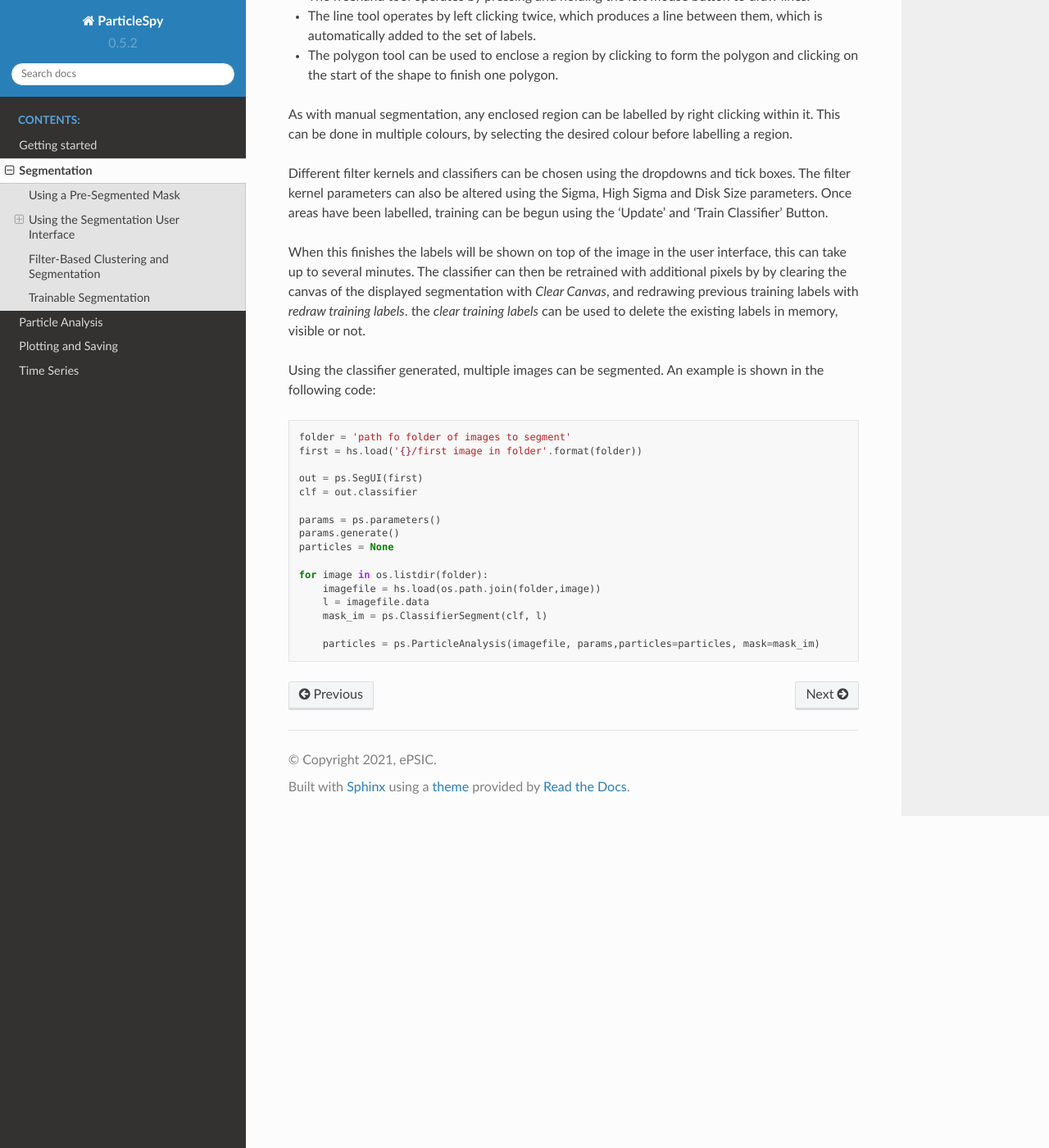
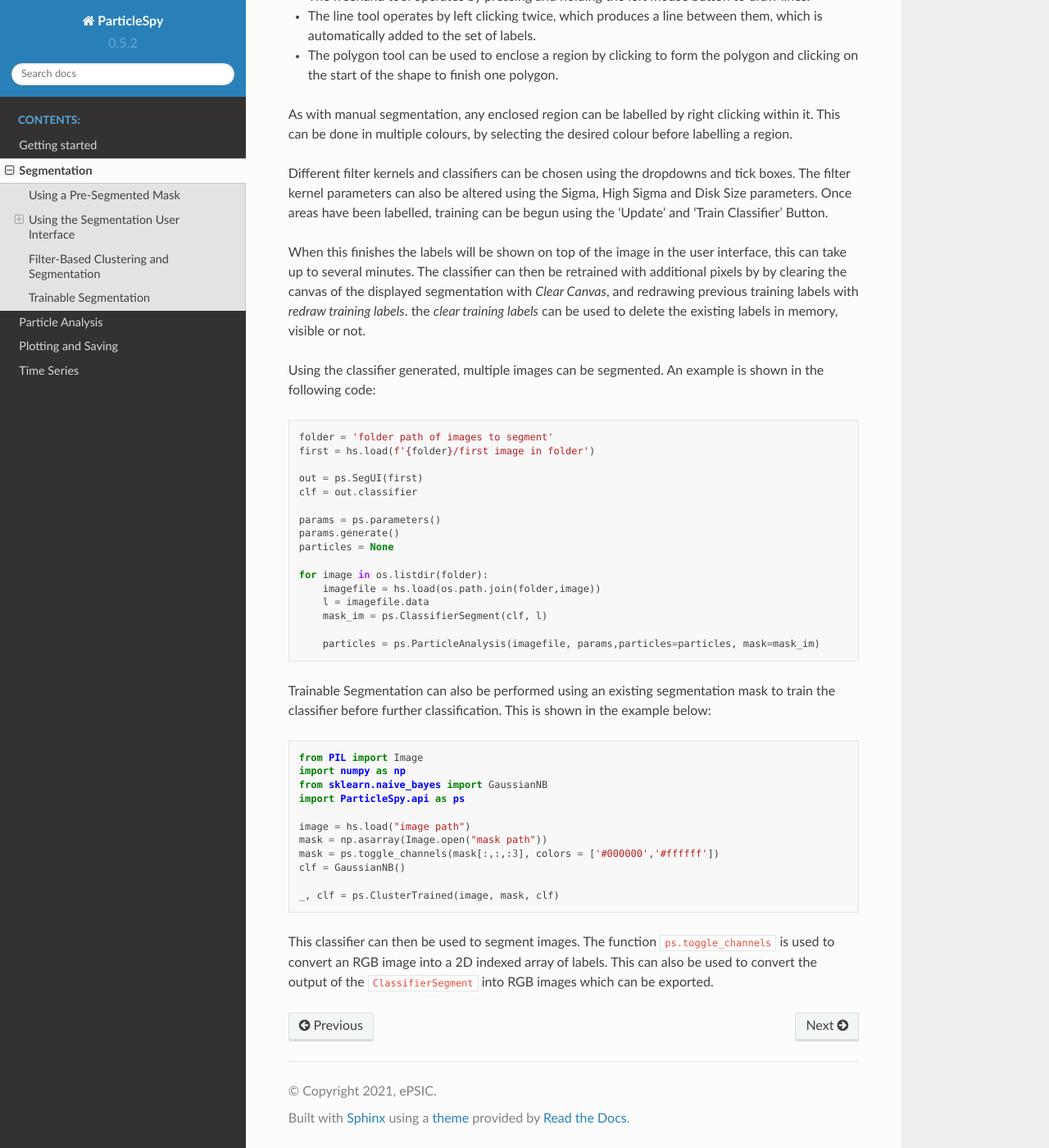
Before and after one commit to ePSIC-DLS/particlespy, a Sphinx documentation site: the page built from docs/segmentation.rst, in a window 1280 px wide and 1400 px high, scrolled down 5547 px. Shown: the whole window at 82% size. Built offline with Sphinx 7.4.7 and the Read the Docs theme 2.0.0, drawn with Linux system fonts in a browser that asks for light colours.

Commit message:
improves docs

```diff
--- a/docs/segmentation.rst
+++ b/docs/segmentation.rst
@@ -159,8 +159,8 @@ Using the classifier generated, multiple images can be segmented. An example is
 
 .. code-block:: python
 
-    folder = 'path fo folder of images to segment'
-    first = hs.load('{}/first image in folder'.format(folder))
+    folder = 'folder path of images to segment'
+    first = hs.load(f'{folder}/first image in folder')
 
     out = ps.SegUI(first)
     clf = out.classifier
@@ -175,3 +175,25 @@ Using the classifier generated, multiple images can be segmented. An example is
         mask_im = ps.ClassifierSegment(clf, l)
 
         particles = ps.ParticleAnalysis(imagefile, params,particles=particles, mask=mask_im)
+
+
+Trainable Segmentation can also be performed using an existing segmentation mask to train the classifier before further classification.
+This is shown in the example below:
+
+.. code-block:: python
+
+    from PIL import Image
+    import numpy as np
+    from sklearn.naive_bayes import GaussianNB
+    import ParticleSpy.api as ps
+
+    image = hs.load("image path")
+    mask = np.asarray(Image.open("mask path"))
+    mask = ps.toggle_channels(mask[:,:,:3], colors = ['#000000','#ffffff'])
+    clf = GaussianNB()
+
+    _, clf = ps.ClusterTrained(image, mask, clf)
+
+This classifier can then be used to segment images.
+The function ``ps.toggle_channels`` is used to convert an RGB image into a 2D indexed array of labels.
+This can also be used to convert the output of the ``ClassifierSegment`` into RGB images which can be exported.
```
